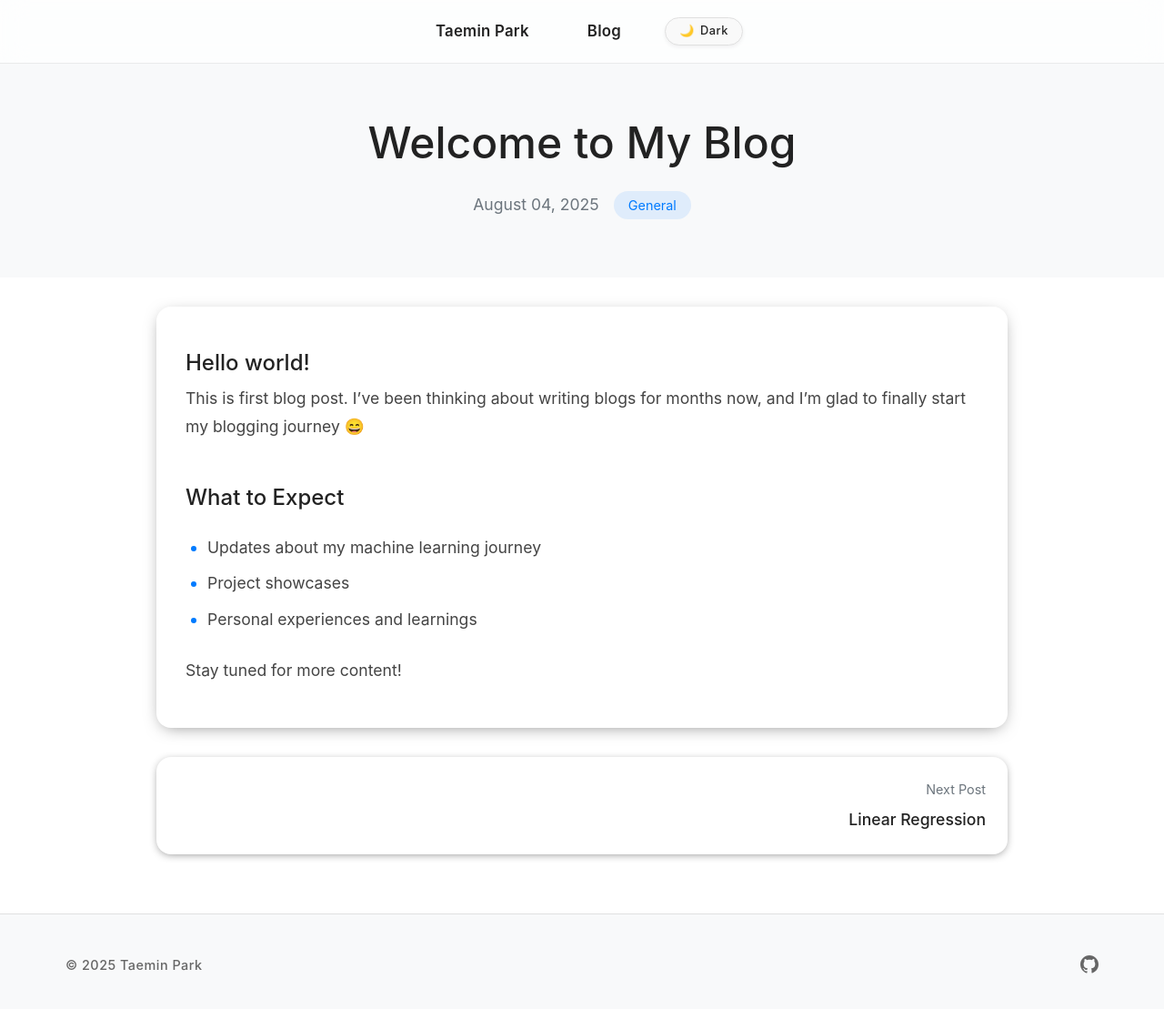
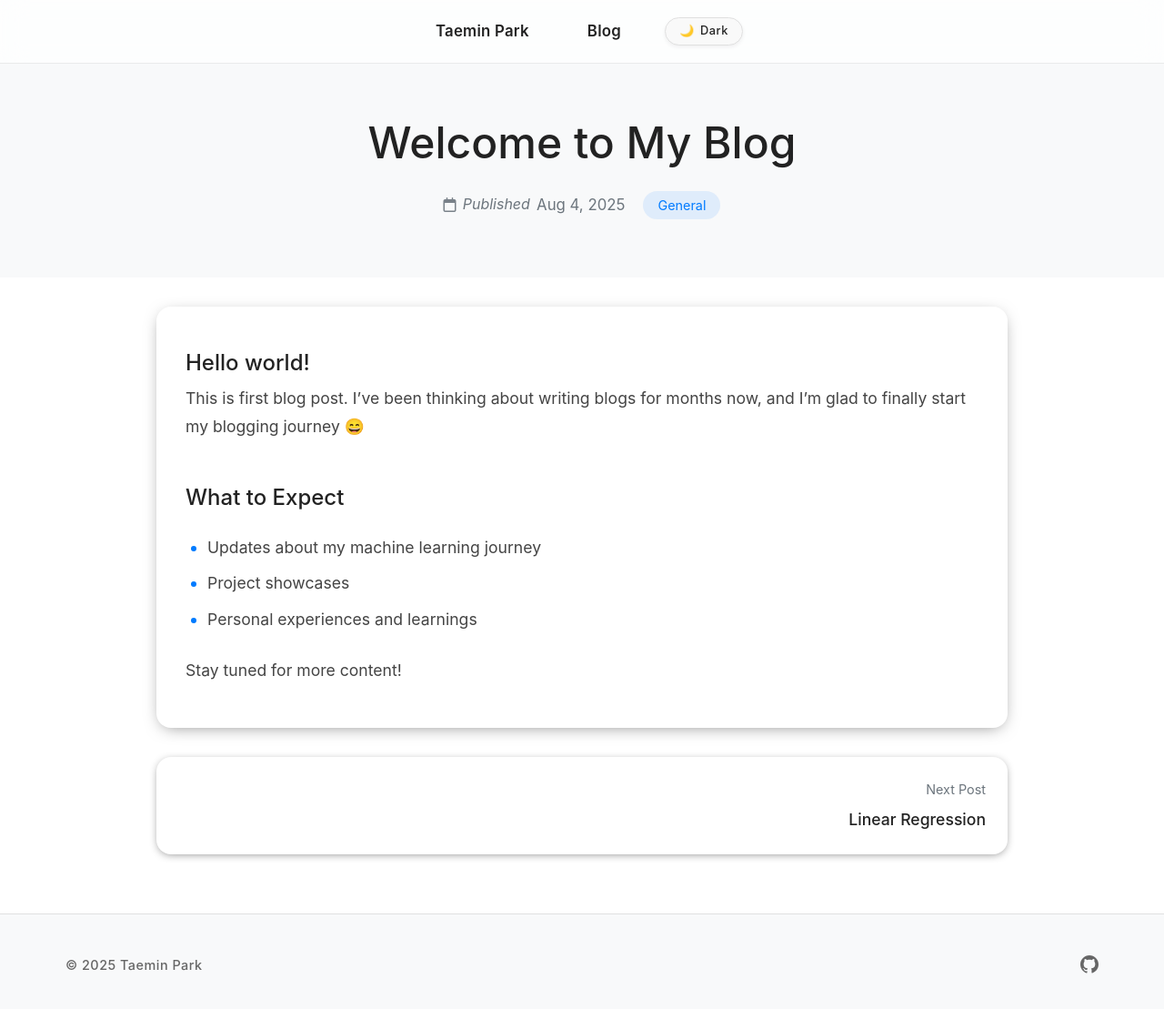
Before and after one commit to taemincode/taemincode.github.io, a Jekyll site: the page built from _posts/2025-08-04-welcome-to-my-blog.md, in a window 1280 px wide and 1112 px high. Shown: the top 1109 px of the window at 91% size. Built offline with Jekyll 4.4.1, drawn with Linux system fonts in a browser that asks for light colours.

Commit message:
Add jekyll-last-modified-at plugin and enhance post metadata display

```diff
--- a/Gemfile
+++ b/Gemfile
@@ -6,4 +6,5 @@
 group :jekyll_plugins do
   gem "jekyll-feed", "~> 0.12"
   gem "jekyll-seo-tag", "~> 2.8"
+  gem "jekyll-last-modified-at", "~> 1.3"
 end
--- a/_config.yml
+++ b/_config.yml
@@ -3,3 +3,7 @@
 baseurl: "" # important: keep this empty for user sites
 url: "https://taemincode.github.io"
 markdown: kramdown
+plugins:
+  - jekyll-feed
+  - jekyll-seo-tag
+  - jekyll-last-modified-at
--- a/_layouts/post.html
+++ b/_layouts/post.html
@@ -8,9 +8,29 @@
         <div class="post-hero-content">
             <h1 class="post-title">{{ page.title }}</h1>
             <div class="post-metadata">
-                <time datetime="{{ page.date | date_to_xmlschema }}" class="post-date">
-                    {{ page.date | date: "%B %d, %Y" }}
-                </time>
+                <span class="post-meta-item" aria-label="Published date">
+                    <i class="fa-regular fa-calendar" aria-hidden="true"></i>
+                    <span class="label">Published</span>
+                    <time datetime="{{ page.date | date_to_xmlschema }}" class="post-date">
+                        {{ page.date | date: "%b %-d, %Y" }}
+                    </time>
+                </span>
+                {% assign edited_source = page.last_modified_at | default: page.updated | default: page.edited %}
+                {% if edited_source %}
+                {% assign published_at = page.date | date: "%s" %}
+                {% assign modified_at = edited_source | date: "%s" %}
+                {% assign published_day = page.date | date: "%Y-%m-%d" %}
+                {% assign modified_day = edited_source | date: "%Y-%m-%d" %}
+                {% if modified_at > published_at and modified_day != published_day %}
+                <span class="post-meta-item" aria-label="Updated date">
+                    <i class="fa-regular fa-clock" aria-hidden="true"></i>
+                    <span class="label">Updated</span>
+                    <time datetime="{{ edited_source | date_to_xmlschema }}" class="post-edited">
+                        {{ edited_source | date: "%b %-d, %Y" }}
+                    </time>
+                </span>
+                {% endif %}
+                {% endif %}
                 {% if page.categories %}
                 <div class="post-categories">
                     {% for category in page.categories %}
--- a/_sass/_post.scss
+++ b/_sass/_post.scss
@@ -2,8 +2,11 @@
 .post-hero { padding:8rem 2rem 4rem; background-color:var(--color-bg-alt); text-align:center; }
 .post-hero-content { max-width:800px; margin:0 auto; }
 .post-title { font-size:clamp(2rem,5vw,3rem); color:var(--color-text); margin-bottom:1.5rem; line-height:1.2; }
-.post-metadata { display:flex; align-items:center; justify-content:center; gap:1rem; color:var(--secondary-color); }
-.post-date { font-size:1.1rem; }
+.post-metadata { display:flex; align-items:center; justify-content:center; gap:1.25rem; color:var(--secondary-color); flex-wrap:wrap; }
+.post-meta-item { display:flex; align-items:center; gap:.45rem; font-style:italic; color:var(--secondary-color); }
+.post-meta-item i { opacity:.9; }
+.post-date { font-size:1.05rem; font-style:normal; color:var(--secondary-color); }
+.post-edited { font-size:1.05rem; font-style:normal; color:var(--secondary-color); }
 .post-categories { display:flex; gap:.5rem; }
 .post-category { background-color:rgba(0,123,255,0.1); color:var(--primary-color); padding:.25rem 1rem; border-radius:1rem; font-size:.9rem; }
 .post-container { max-width:1000px; margin:0 auto; padding:2rem 2rem; }
```
Also changed, not shown: _posts/2025-09-20-pytorch.md (added, +6 -0 lines), Gemfile.lock.
